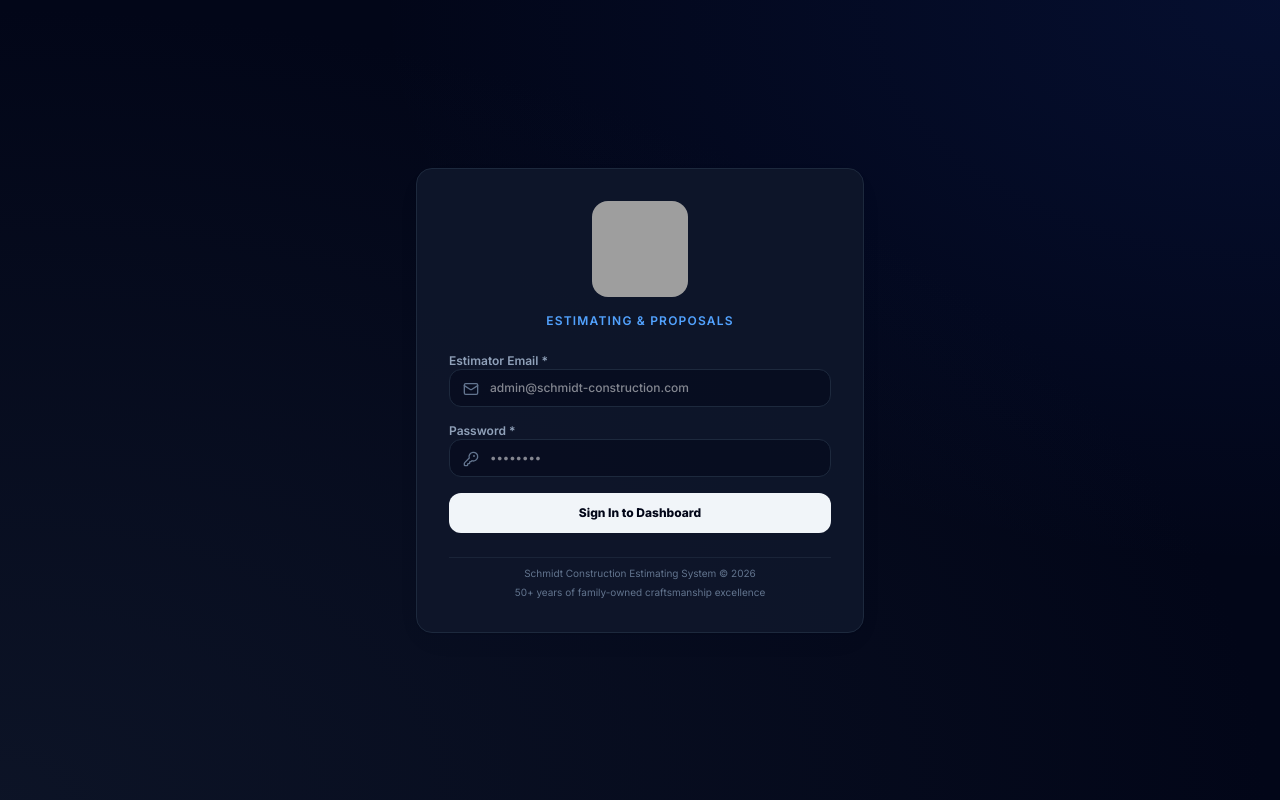
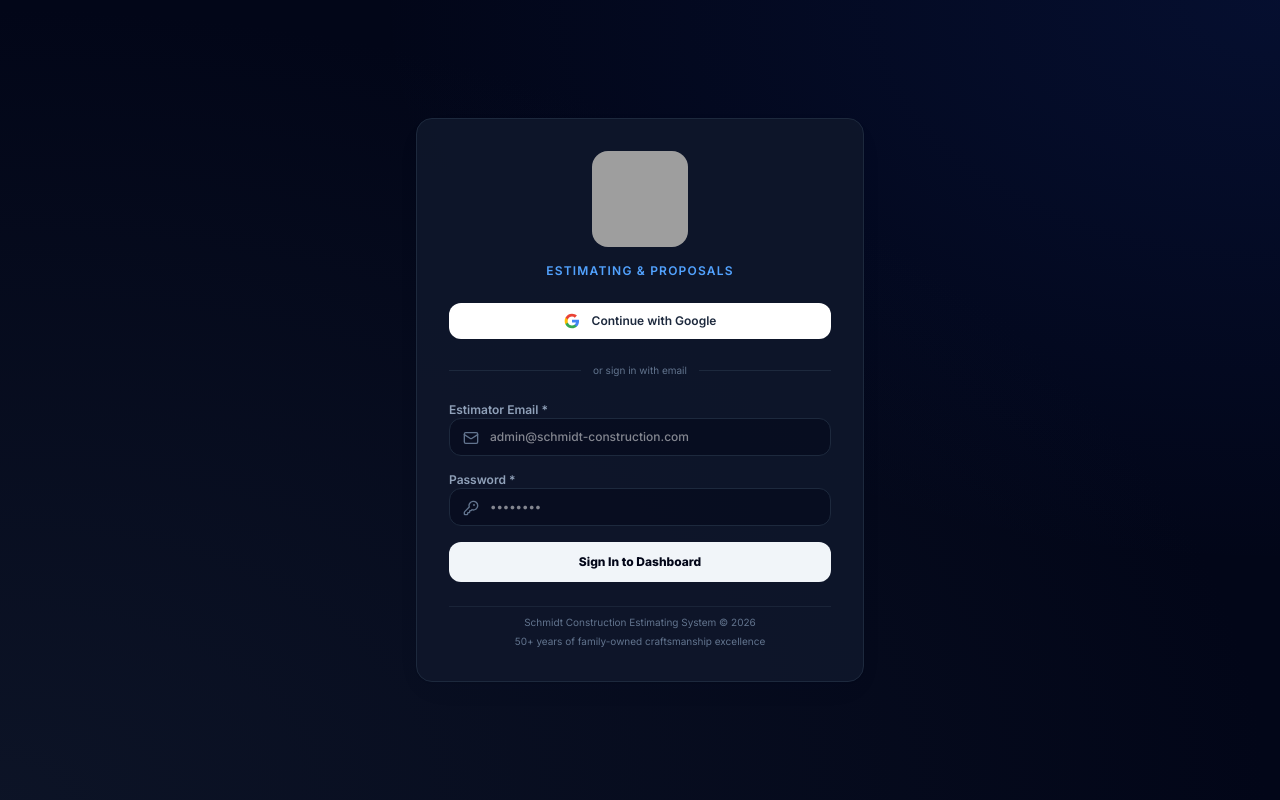
Before and after one commit to Mattjhagen/SchmidtConstruction, a Next.js app: page /login in a window 1280 px wide. Built offline with nearby package versions, Linux system fonts and the light colour scheme; no server answers; grey boxes are pictures that could not be loaded.

Commit message:
Add Google sign-in to unified /login page (email/password was the only option)

```diff
--- a/src/app/login/page.tsx
+++ b/src/app/login/page.tsx
@@ -7,6 +7,7 @@
 import { useRouter, useSearchParams } from 'next/navigation';
 import Image from 'next/image';
 import { auth, resolveRole } from '../../lib/auth';
+import { getSupabaseBrowser } from '../../lib/supabaseClient';
 import { isDemoMode } from '../../lib/db';
 import { Mail, AlertTriangle, KeyRound } from 'lucide-react';
 
@@ -63,6 +64,26 @@
     }
   };
 
+  // Sign in with Google (OAuth). The callback exchanges the code for a cookie
+  // session, then lands on /portal/dashboard which auto-routes linked staff to
+  // the admin app and keeps clients on the portal.
+  const handleGoogleSignIn = async () => {
+    try {
+      setLoading(true);
+      setError(null);
+      const supabase = getSupabaseBrowser();
+      const next = requestedNext || '/portal/dashboard';
+      await supabase.auth.signInWithOAuth({
+        provider: 'google',
+        options: { redirectTo: `${window.location.origin}/portal/auth/callback?next=${encodeURIComponent(next)}` },
+      });
+    } catch (err: any) {
+      console.error(err);
+      setError(err?.message || 'Could not start Google sign-in.');
+      setLoading(false);
+    }
+  };
+
   return (
     <div className="fixed inset-0 bg-slate-950 flex items-center justify-center p-4 z-50 overflow-y-auto">
       {/* Background accents */}
@@ -97,6 +118,29 @@
               One-Click Demo Bypass Login
             </button>
           </div>
+        )}
+
+        {/* Google Sign-In */}
+        {!isDemoMode && (
+          <>
+            <button
+              type="button"
+              onClick={handleGoogleSignIn}
+              disabled={loading}
+              className="w-full flex items-center justify-center gap-3 bg-white hover:bg-slate-100 text-slate-800 font-semibold rounded-xl px-4 py-2.5 transition-colors cursor-pointer text-xs disabled:opacity-50"
+            >
+              <svg className="h-4 w-4" viewBox="0 0 24 24">
+                <path fill="#4285F4" d="M22.56 12.25c0-.78-.07-1.53-.2-2.25H12v4.26h5.92c-.26 1.37-1.04 2.53-2.21 3.31v2.77h3.57c2.08-1.92 3.28-4.74 3.28-8.09z"/>
+                <path fill="#34A853" d="M12 23c2.97 0 5.46-.98 7.28-2.66l-3.57-2.77c-.98.66-2.23 1.06-3.71 1.06-2.86 0-5.29-1.93-6.16-4.53H2.18v2.84C3.99 20.53 7.7 23 12 23z"/>
+                <path fill="#FBBC05" d="M5.84 14.09c-.22-.66-.35-1.36-.35-2.09s.13-1.43.35-2.09V7.07H2.18C1.43 8.55 1 10.22 1 12s.43 3.45 1.18 4.93l2.85-2.22.81-.62z"/>
+                <path fill="#EA4335" d="M12 5.38c1.62 0 3.06.56 4.21 1.64l3.15-3.15C17.45 2.09 14.97 1 12 1 7.7 1 3.99 3.47 2.18 7.07l3.66 2.84c.87-2.6 3.3-4.53 6.16-4.53z"/>
+              </svg>
+              Continue with Google
+            </button>
+            <div className="flex items-center gap-3 text-[10px] text-slate-500">
+              <div className="flex-1 h-px bg-slate-800" /><span>or sign in with email</span><div className="flex-1 h-px bg-slate-800" />
+            </div>
+          </>
         )}
 
         {/* Credentials Form */}
```
